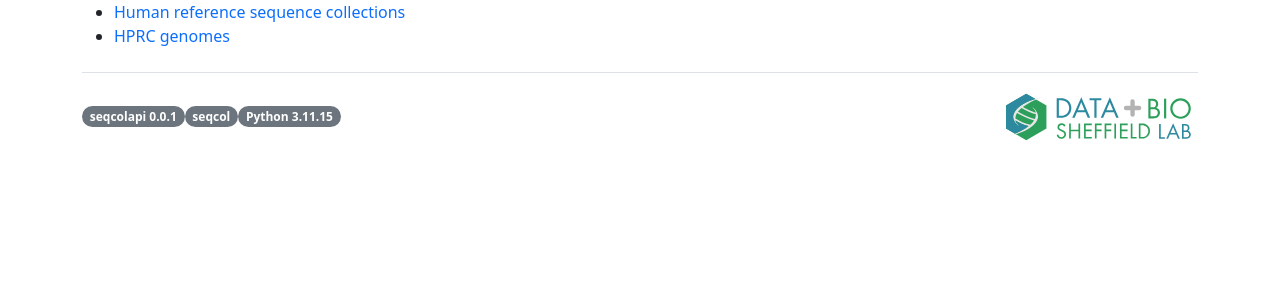
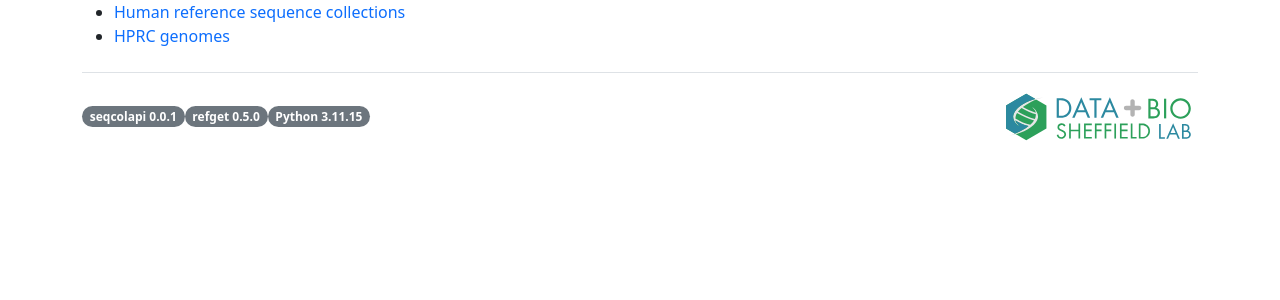
Before and after one commit to refgenie/refget, a FastAPI app: page / in a window 1280 px wide. Shown: the part 331-631 px from the top of the page. Run offline with FastAPI, Linux system fonts and the light colour scheme; parts of the project's set-up code (start-up, migrations or seed data) failed here and were passed over.

Commit message:
show refget pkg version

```diff
--- a/seqcolapi/templates/base.html
+++ b/seqcolapi/templates/base.html
@@ -40,7 +40,7 @@
 		<div class="container">
 		  <footer class="d-flex flex-wrap justify-content-between align-items-center py-3 my-4 border-top align-top">
 		  <span class="badge rounded-pill bg-secondary">seqcolapi {{seqcolapi_version}}</span>
-		  <span class="badge rounded-pill bg-secondary">seqcol {{seqcol_version}}</span>
+		  <span class="badge rounded-pill bg-secondary">refget {{refget_pkg_version}}</span>
 		  <span class="badge rounded-pill bg-secondary">
 		    Python {{python_version}}</span>
 
```
